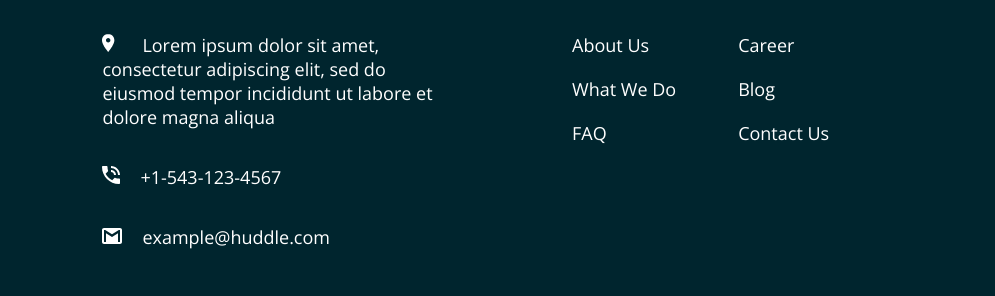
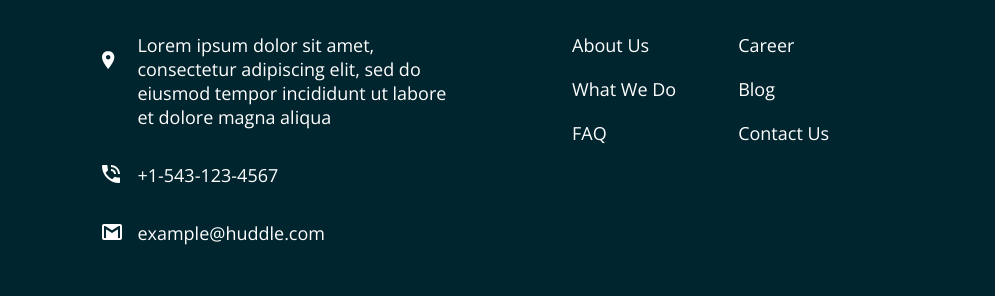
Before and after one commit to airaciv/huddle-landing-page, a plain HTML site: page index.html in a window 1280 px wide. Shown: the part 2746-3042 px from the top of the page, 0-995 px from the left. Drawn offline with nearby package versions, Linux system fonts and the light colour scheme.

Commit message:
amend info section to have grid display instead

```diff
--- a/css/styles.css
+++ b/css/styles.css
@@ -203,16 +203,22 @@ button {
 .info {
   display: flex;
   flex: 1 1 175px;
-  flex-direction: column;
   margin-right: 10%;
 }
 
-.info > p img {
-  margin-right: 20px;
+.info div {
+  display: grid;
+  align-items: center;
+  grid-template: repeat(3, auto) / repeat(2, auto);
+  grid-column-gap: 15px;
 }
 
-.info > p img[alt="location"] {
-  padding-right: 7px;
+.info p {
+  margin-bottom: 1rem;
+}
+
+.info img[alt="location"] {
+  margin-bottom: 2.5rem;
 }
 
 /**** Link Section ****/
--- a/index.html
+++ b/index.html
@@ -94,10 +94,15 @@
 
     <div class="bottom-container">
       <div class="info">
-        <p><img src="images/icon-location.svg" alt="location">Lorem ipsum dolor sit amet, consectetur adipiscing elit,
-          sed do eiusmod tempor incididunt ut labore et dolore magna aliqua</p>
-        <p><img src="images/icon-phone.svg" alt="phone">+1-543-123-4567</p>
-        <p><img src="images/icon-email.svg" alt="email">example@huddle.com</p>
+        <div>
+          <img src="images/icon-location.svg" alt="location">
+          <p>Lorem ipsum dolor sit amet, consectetur adipiscing elit,
+            sed do eiusmod tempor incididunt ut labore et dolore magna aliqua</p>
+          <img src="images/icon-phone.svg" alt="phone">
+          <p>+1-543-123-4567</p>
+          <img src="images/icon-email.svg" alt="email">
+          <p>example@huddle.com</p>
+        </div>
       </div>
 
       <div class="link">
```
